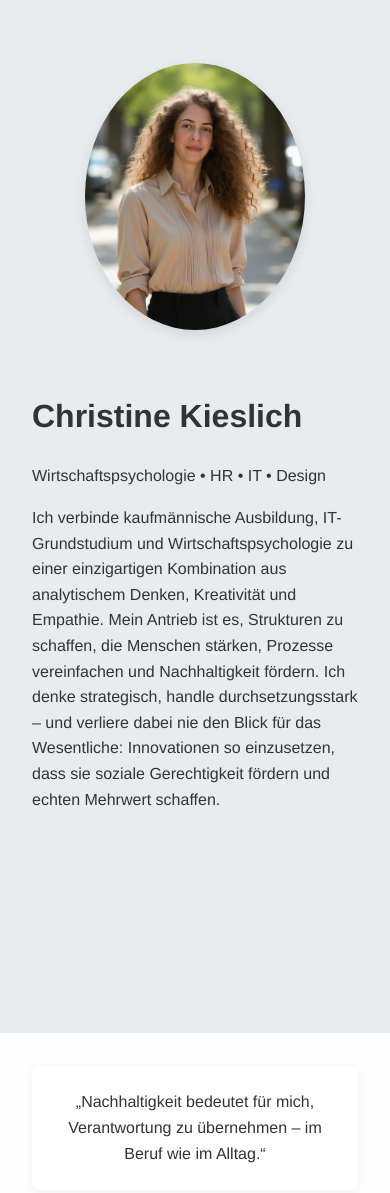
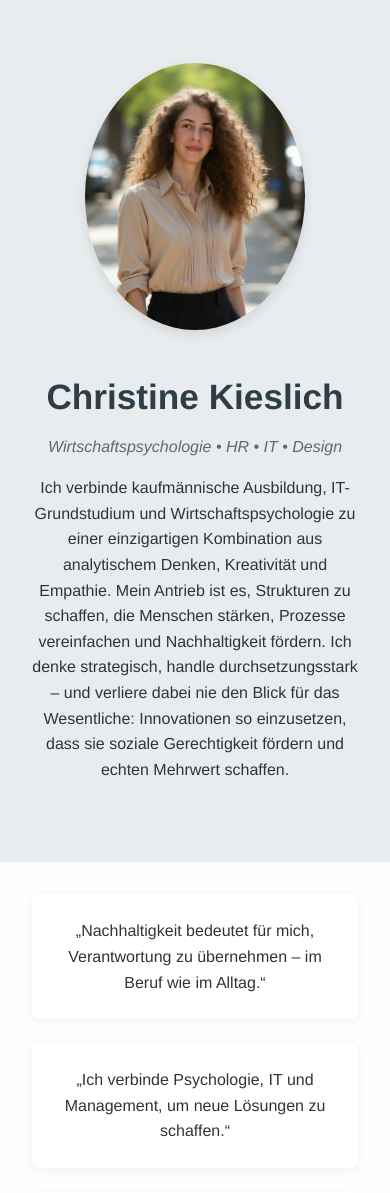
Before and after one commit to chriskies/chriskies.github.io, a PHP site: page / in a window 390 px wide. Shown: the part 59-1252 px from the top of the page. Run offline with PHP 8.4, Linux system fonts and the light colour scheme.

Commit message:
Update style.css

```diff
--- a/style.css
+++ b/style.css
@@ -29,32 +29,65 @@ nav a:hover {
 
 /* Hero */
 .hero {
-  background: #e9ecef;               /* Vollbreit-Hintergrund bleibt erhalten */
+  background: #e9ecef;
   padding: 4rem 2rem;
 }
+
 .hero-inner {
   display: flex;
+  flex-direction: row;       /* explizit nebeneinander */
+  flex-wrap: nowrap;         /* NICHT umbrechen */
   align-items: center;
-  justify-content: space-between;    /* Bild links, Text rechts */
+  justify-content: flex-start;
   gap: 2rem;
-  max-width: 1100px;                  /* Inhalt begrenzen */
-  margin: 0 auto;                     /* Inhalt zentrieren */
+  max-width: 1100px;
+  margin: 0 auto;
 }
-.hero-image { flex: 0 0 auto; }
-.hero-text  { flex: 1 1 600px; max-width: 620px; }
 
-/* Bild ~1 cm weiter nach links schieben */
+.hero-image {
+  flex: 0 0 auto;
+}
+
 .hero-image img {
   max-width: 220px;
   border-radius: 50%;
   box-shadow: 0 4px 12px rgba(0,0,0,0.1);
-  transform: translateX(-1cm);
+  transform: translateX(-1cm); /* etwas weiter nach links */
 }
 
-/* Mobil untereinander */
+.hero-text {
+  flex: 1 1 auto;
+  max-width: 620px;
+}
+
+.hero-text h1 {
+  margin: 0;
+  font-size: 2.2rem;
+  color: #2f3e46;
+}
+
+.hero-text .subtitle {
+  font-style: italic;
+  color: #666;
+  margin: 0.5rem 0 1rem;
+}
+
+.hero-text .intro {
+  font-size: 1rem;
+  line-height: 1.6;
+  color: #333;
+}
+
+/* Mobilansicht: untereinander */
 @media (max-width: 768px) {
-  .hero-inner { flex-direction: column; }
-  .hero-image img { transform: none; } /* auf klein nicht rausstehen lassen */
+  .hero-inner {
+    flex-direction: column;
+    align-items: center;
+    text-align: center;
+  }
+  .hero-image img {
+    transform: none; /* auf Mobil nicht rausstehen lassen */
+  }
 }
 
 /* Statements */
```
